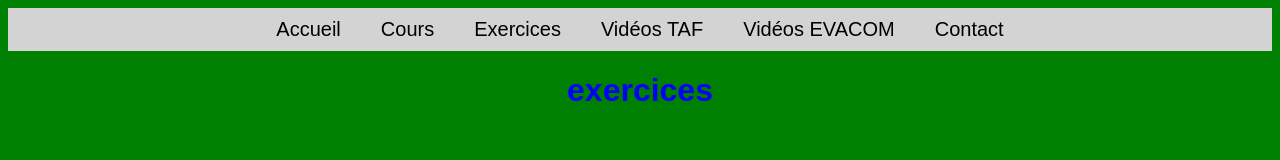
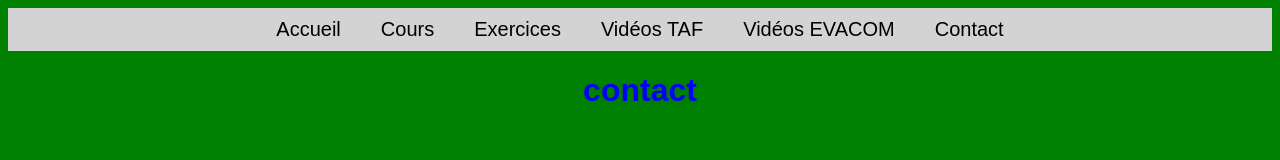
Before and after one commit to lesmaths1200/lesmaths1200.github.io, a plain HTML site: page contact.html in a window 1280 px wide. Drawn offline with Linux system fonts and the light colour scheme.

Commit message:
Update contact.html

```diff
--- a/contact.html
+++ b/contact.html
@@ -27,7 +27,7 @@
 	<a href="evacom.html">Vidéos EVACOM</a>
 	<a href="contact">Contact</a>
   </nav>
-	<h1> exercices	</h1>
+	<h1> contact	</h1>
 
 </body>
 </html>
```
